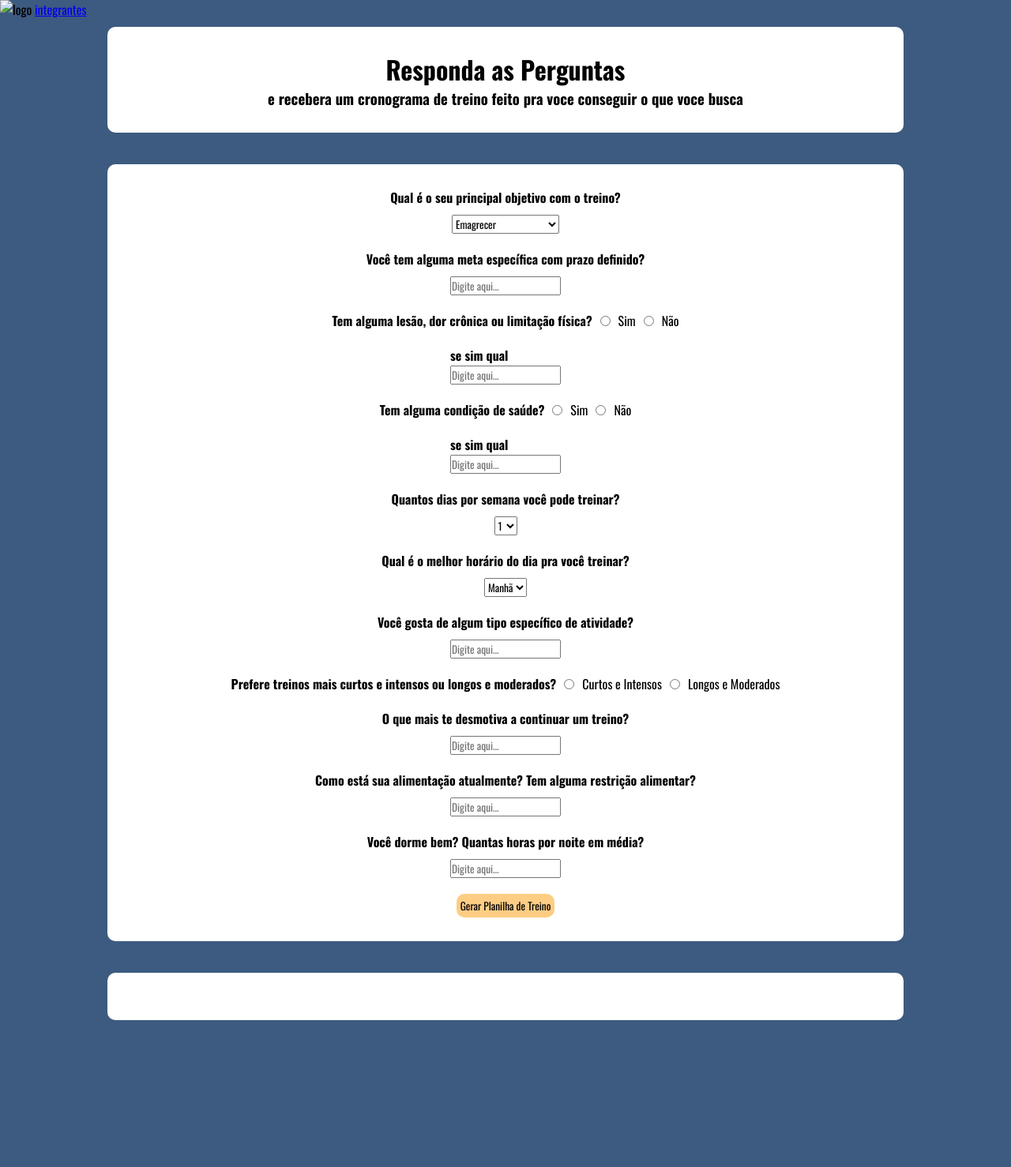
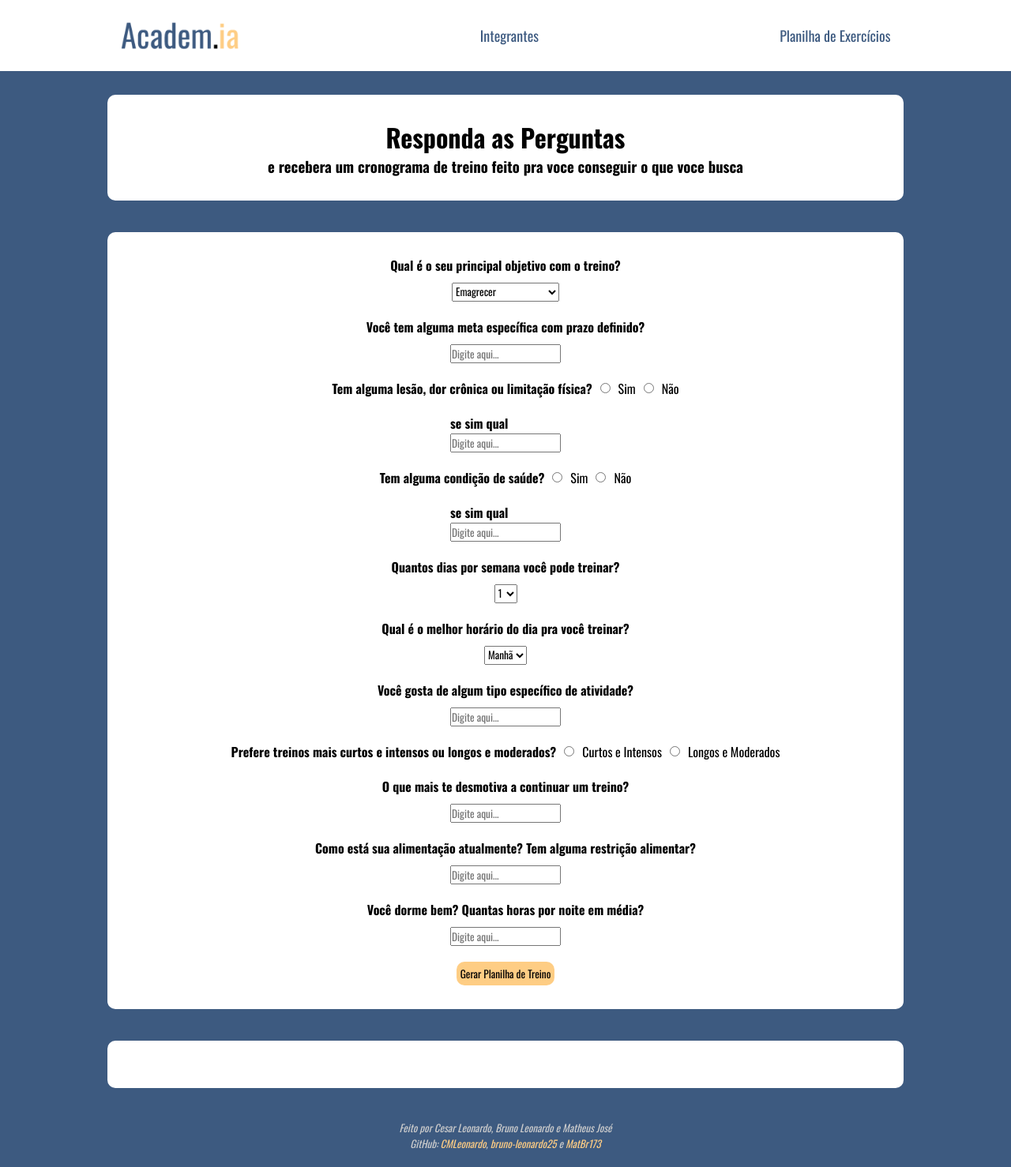
Before and after one commit to bruno-leonardo25/academ.ia, a plain HTML site: page index.html in a window 1280 px wide. Shown: the whole page at 79% size. Before the commit the page ends 1302 px from the top, so only its background shows below. Drawn offline with nearby package versions, Linux system fonts and the light colour scheme.

Commit message:
Adicionando logo e estilo header

```diff
--- a/index.html
+++ b/index.html
@@ -4,11 +4,14 @@
       <meta charset="UTF-8">
       <meta name="viewport" content="width=device-width, initial-scale=1.0">
       <link rel="stylesheet" href="./style/style.css">
-      <title>academ.ia</title>
+      <title>Academ.ia</title>
    </head>
-   <header><img src="caminho/da/imagem.jpg" alt="logo" title="logo">
-      <a href="URL">integrantes</a></header>
    <body>
+      <header>
+         <a href="./index.html"><img src="./img/Academ_ia.png" alt="logo" title="logo"></a>
+         <a href="./views/integrantes.html">Integrantes</a>
+         <a href="#resposta">Planilha de Exercícios</a>
+      </header>
       <div class="main">
          <div class="conteudo">
             <h1>Responda as Perguntas</h1>
@@ -113,6 +116,10 @@
             </form>
          </div>
          <div id="resposta" class="conteudo"></div>
+         <footer>
+            <p>Feito por Cesar Leonardo, Bruno Leonardo e Matheus José</p>
+            <p>GitHub: <a href="https://github.com/CMLeonardo" target="_blank">CMLeonardo</a>, <a href="https://github.com/bruno-leonardo25" target="_blank">bruno-leonardo25</a> e <a href="https://github.com/MatBr173" target="_blank">MatBr173</a></p>
+        </footer>
       </div>
    </body>
    <script src="./scripts/scripts.js"></script>
--- a/style/style.css
+++ b/style/style.css
@@ -9,6 +9,30 @@
 
 body {
     background-color: #3d5a80;
+}
+
+header {
+    background-color: #ffff;
+    margin-bottom: 20px;
+    display: flex;
+    flex-direction: row;
+    justify-content: space-around;
+    align-items: center;
+}
+
+header img {
+    width: 150px;
+}
+
+header a {
+    color: #3d5a80;
+    font-size: large;
+    text-decoration: none;
+}
+
+header a:hover {
+    color: #fbb54b;
+    transition: 500ms;
 }
 
 .main {
@@ -67,3 +91,18 @@ body {
     align-items: center;
     gap: 10px;
 }
+
+footer{
+    width: 100%;
+    height: 50px;
+    text-align: center;
+    position: relative;
+    font-size: small;
+    font-style: italic;
+    color: #CCC;
+}
+
+footer a {
+    text-decoration: none;
+    color: #FECD84;
+}
```
Also changed, not shown: views/integrantes.html (added, +15 -0 lines), img/Academ.ia.png (added), img/academ_ia.png (added).
